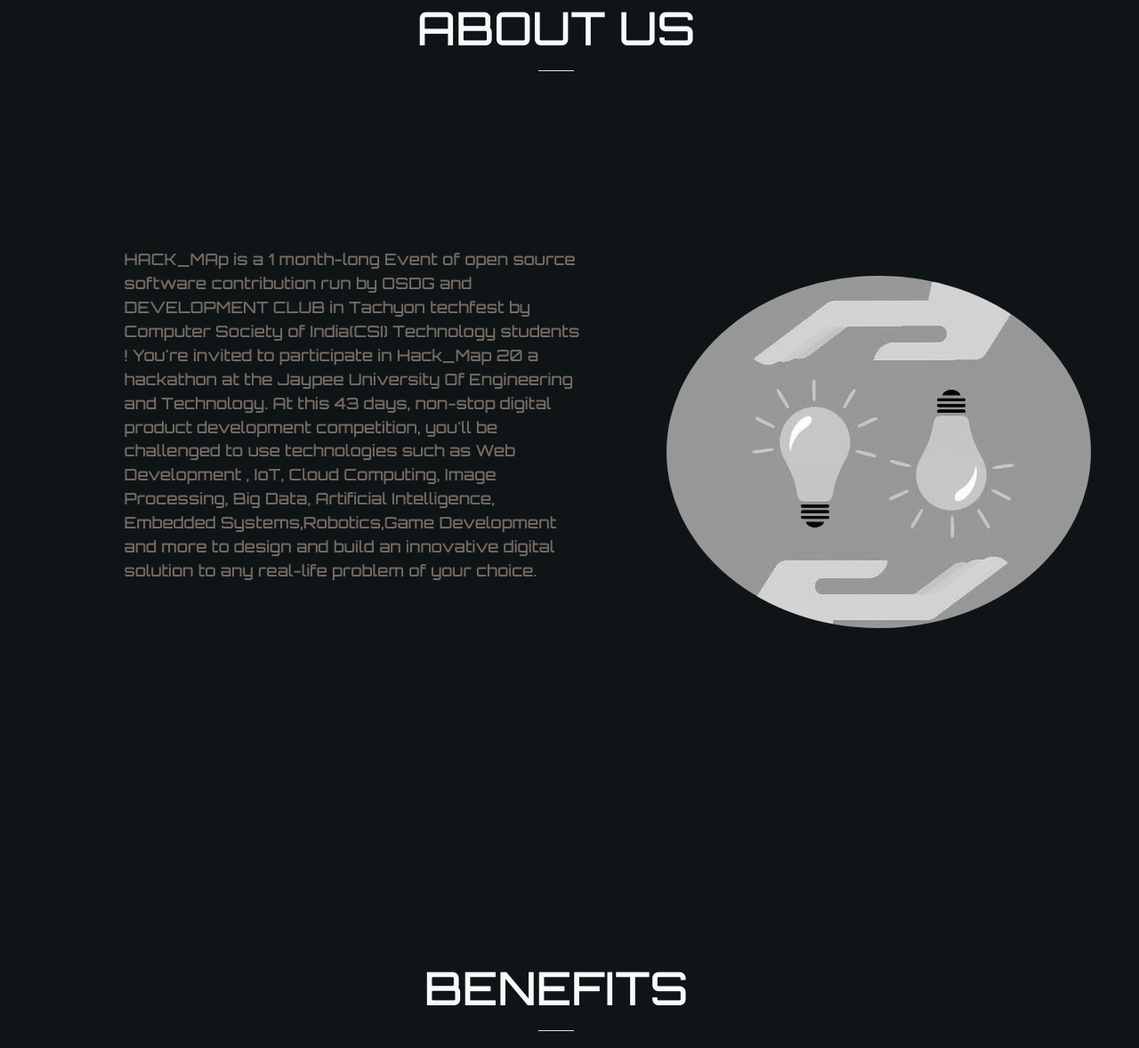
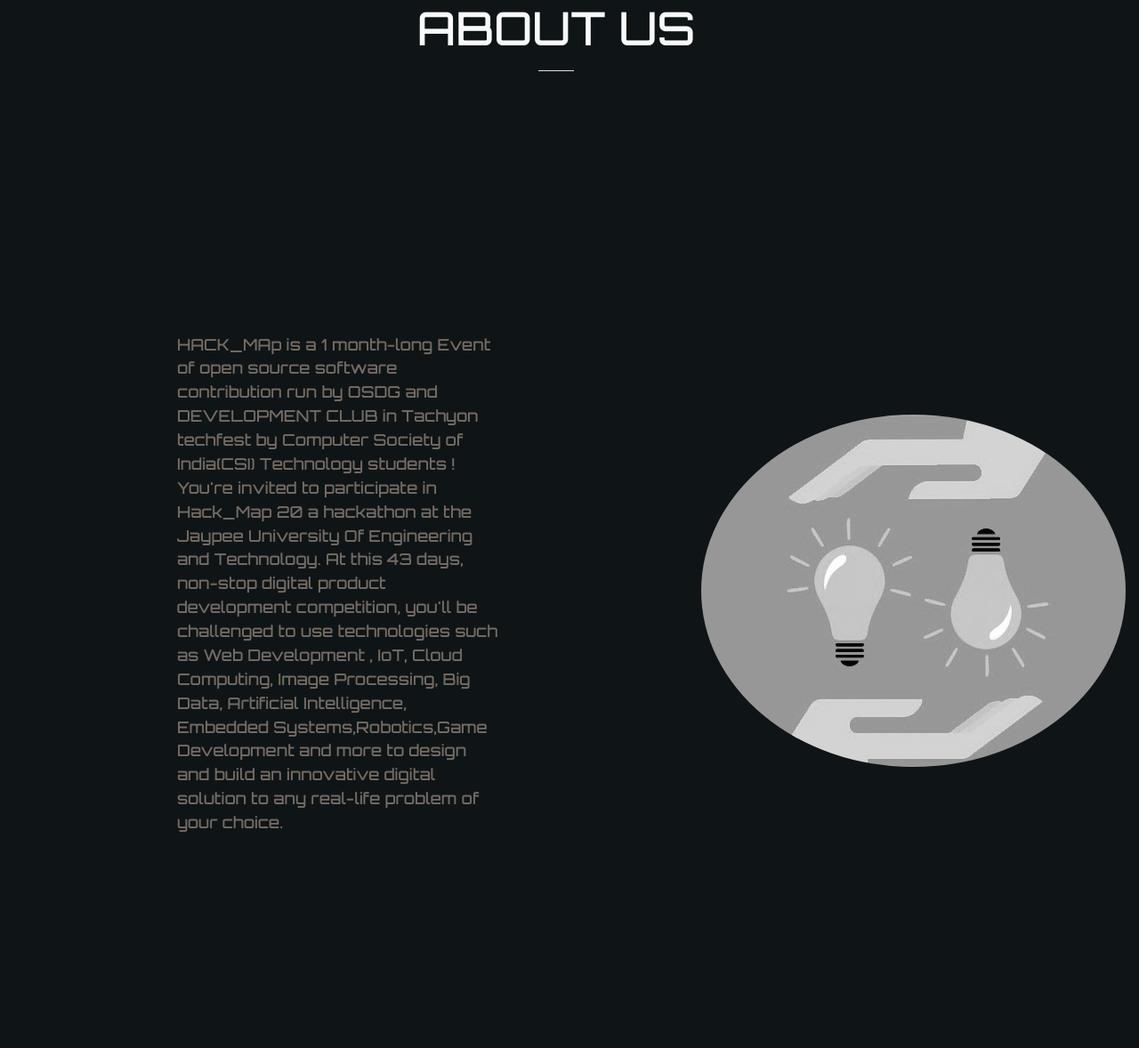
Before and after one commit to satyam260/Hack_map_2k20, a Django app: page / in a window 1280 px wide; the page is wider, and only the part inside the window is pictured. Shown: the part 949-2127 px from the top of that part at 89% size. Run offline with Django 3.2, Linux system fonts and the light colour scheme; some libraries are stand-ins or nearby versions; some web fonts are replaced.

Commit message:
Improvement in sections

```diff
--- a/main/static/css/manual.css
+++ b/main/static/css/manual.css
@@ -35,7 +35,7 @@
 }
 
 p#para-text{
-  margin-top: 30vh !important;
+  margin-top: 20vh !important;
   font-size: 1.4vw;
   color: #756b64;
   margin-left: 15%;
@@ -221,3 +221,13 @@
 .card{
   margin-top: 10vh;
 }
+
+.about-text{
+  width: 45%;
+  padding-top: 10%;
+  padding-left: 150px;
+}
+
+.about-img{
+  margin-top: -800px;
+}
--- a/main/templates/main/index.html
+++ b/main/templates/main/index.html
@@ -163,18 +163,17 @@
                     <h2 id="about" class="about text-light text-center">ABOUT US</h2>
                     <hr class="bg-light" id="heading-hr">
                 </div>
-                <div class="col-md-6 my-2 ml-5 float-left">
-
+                <!-- <div class="col-md-6 my-2 ml-5 float-left"> -->
+                    <div class="about-text">
                     <p class="head-para my-5" id='para-text'>
                         HACK_MAp is a 1 month-long Event of open source software contribution run by OSDG and DEVELOPMENT CLUB in Tachyon techfest by Computer Society of India(CSI)
 
                         Technology students ! You're invited to participate in Hack_Map 20 a hackathon at the Jaypee University Of Engineering and Technology. At this 43 days, non-stop digital product development competition, you'll be challenged to use technologies such as Web Development , IoT, Cloud Computing, Image Processing, Big Data, Artificial Intelligence, Embedded Systems,Robotics,Game Development and more to design and build an innovative digital solution to any real-life problem of your choice.
                     </p>
+                    </div>
+                <div class=" about-img float-right">
+                    <img src="{% static 'img/brainstorm.jpg' %}" id="about-img">
                 </div>
-                <div class="col-md-2 mx-3 float-right">
-                    <img src="{% static 'img/brainstorm.jpg' %}" id="about-img" class="float-right mr-2">
-                </div>
-
          </div>
     </div>
 
@@ -241,7 +240,7 @@
                         <div class="name"><span>Richesh Gupta</span></div>
                     <div class="col-md-4 text-center">
 
-                        <span><a href="https://github.com/richeshgupta" target="_parent" aria-hidden="true" class="fa fa-github mx-2"></a></span>
+                        <span><a href="https://github.com/richeshgupta" target="_parent" aria-hidden="true" class="fa fa-github mx-3"></a></span>
                         <span><a href="https://linkedin.com/in/richeshgupta" target="_parent" class="fa fa-linkedin"></a></span>
                     </div>
                         <div class="dash"></div>
@@ -251,7 +250,7 @@
                         <div class="name"><span>Satyam Upadhyay</span></div>
                         <div class="col-md-4 text-center">
 
-                            <span><a href="https://github.com/satyam260" target="_parent" aria-hidden="true" class="fa fa-github mx-2"></a></span>
+                            <span><a href="https://github.com/satyam260" target="_parent" aria-hidden="true" class="fa fa-github mx-3"></a></span>
                             <span><a href="https://www.linkedin.com/in/satyam-upadhyay-1776a2172/" target="_parent" class="fa fa-linkedin"></a></span>
                         </div>
                         <div class="dash"></div>
@@ -261,7 +260,7 @@
                         <div class="name"><span>Harsh Soni</span></div>
                         <div class="col-md-4 text-center">
 
-                            <span><a href="http://github.com/harshh06" target="_parent" aria-hidden="true" class="fa fa-github mx-2"></a></span>
+                            <span><a href="http://github.com/harshh06" target="_parent" aria-hidden="true" class="fa fa-github mx-3"></a></span>
                             <span><a href="https://www.linkedin.com/in/harsh-soni-692b33172" target="_parent" class="fa fa-linkedin"></a></span>
                         </div>
                         <div class="dash"></div>
@@ -271,7 +270,7 @@
                         <div class="name"><span>Pulkit Yadav</span></div>
                         <div class="col-md-4 text-center">
 
-                            <span><a href="https://github.com/pulkit2930" target="_parent" aria-hidden="true" class="fa fa-github mx-2"></a></span>
+                            <span><a href="https://github.com/pulkit2930" target="_parent" aria-hidden="true" class="fa fa-github mx-3"></a></span>
                             <span><a href="https://www.linkedin.com/in/pulkit-yadav-42095717a/" target="_parent" class="fa fa-linkedin"></a></span>
                         </div>
                         <div class="dash"></div>
@@ -281,7 +280,7 @@
                         <div class="name"><span>Ankit Singh</span></div>
                         <div class="col-md-4 text-center">
 
-                            <span><a href="https://github.com/ankit039" target="_parent" aria-hidden="true" class="fa fa-github mx-2"></a></span>
+                            <span><a href="https://github.com/ankit039" target="_parent" aria-hidden="true" class="fa fa-github mx-3"></a></span>
                             <span><a href="https://www.linkedin.com/in/ankit-raj-2a74b017a" target="_parent" class="fa fa-linkedin"></a></span>
                         </div>
                         <div class="dash"></div>
```
Also changed, not shown: main/static/css/responsive.css (+18 -19 lines).
